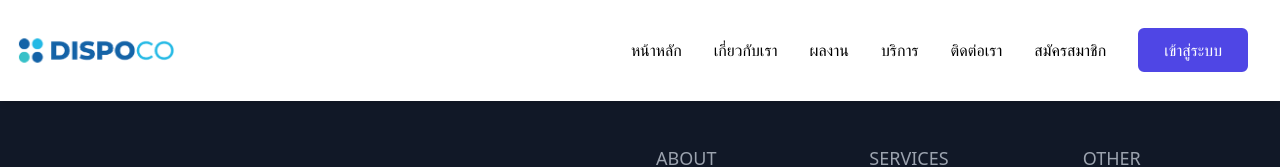
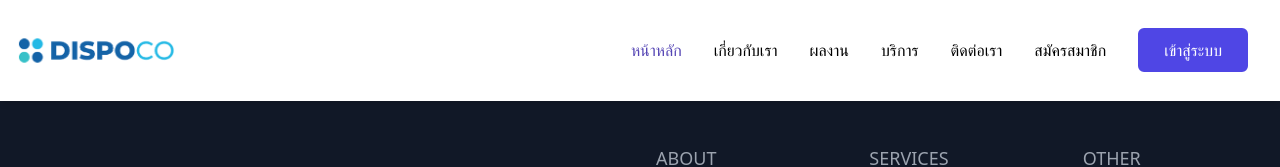
Before and after one commit to patipark/laravel8-vuejs3-inventory, a Vue app in the folder frontend/: page / in a window 1280 px wide. Shown: the top 167 px of the page. Built offline with nearby package versions, Linux system fonts and the light colour scheme.

Commit message:
ใส่สี active link ของเมนู

```diff
--- a/frontend/src/components/frontend/Nav.vue
+++ b/frontend/src/components/frontend/Nav.vue
@@ -63,3 +63,9 @@ export default {
     name: 'NavBar'
 }
 </script>
+
+<style lang="css">
+  .router-link-active, .router-link-exact-active{
+    color: rgb(85, 69, 180);
+  }
+</style>
```
